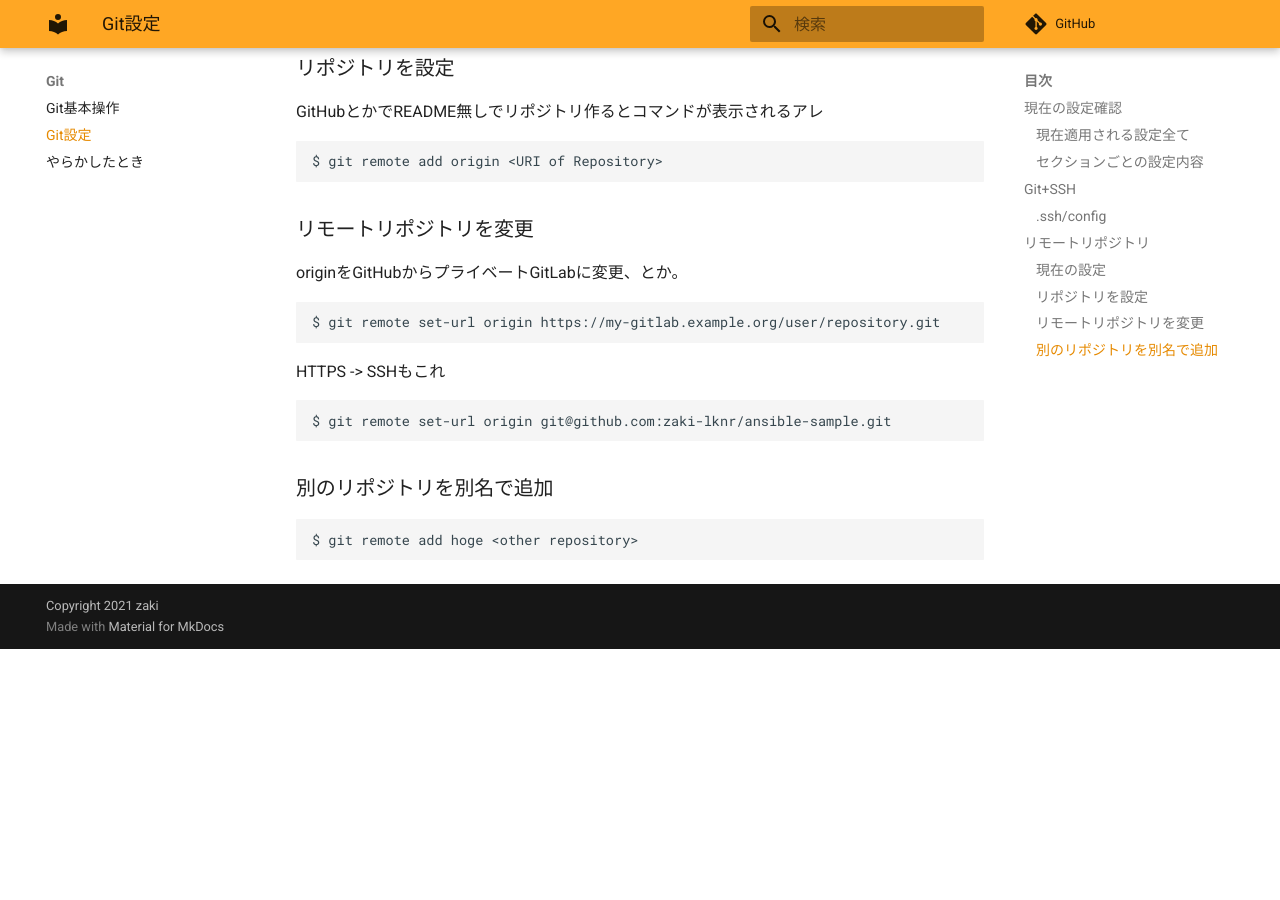
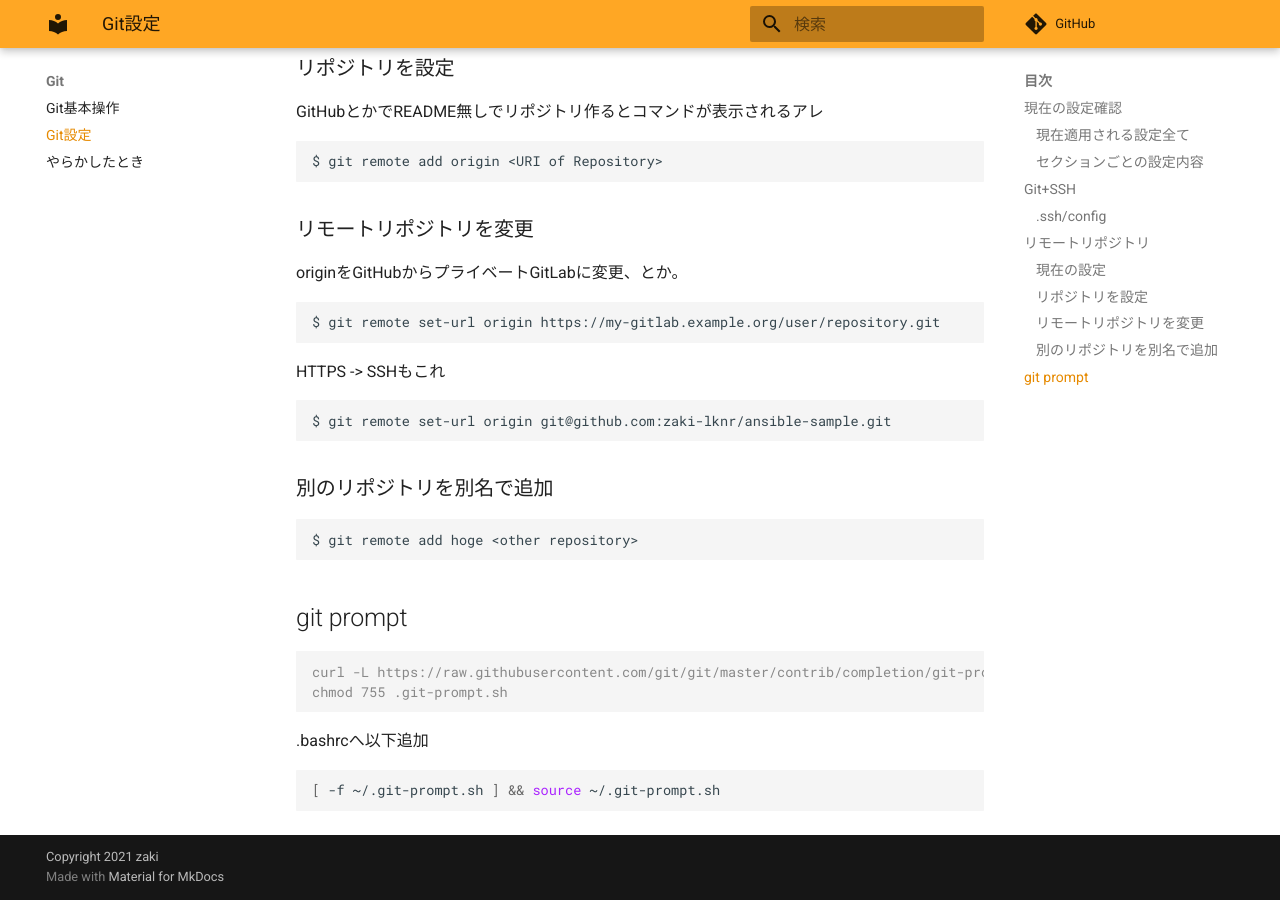
Before and after one commit to zaki-lknr/docs, an MkDocs documentation site: the page built from docs/Git/configure.md, in a window 1280 px wide and 900 px high, scrolled down 1141 px. Built offline with MkDocs 1.6.1 and Material for MkDocs 9.7.7, drawn with Linux system fonts in a browser that asks for light colours; comment, search, counter and statistics services are not loaded; before the commit the page ends 1790 px from its top, so only the background shows below that.

Commit message:
add: git-prompt

````diff
--- a/docs/Git/configure.md
+++ b/docs/Git/configure.md
@@ -74,3 +74,16 @@ $ git remote set-url origin git@github.com:zaki-lknr/ansible-sample.git
 ```
 $ git remote add hoge <other repository>
 ```
+
+## git prompt
+
+```console
+curl -L https://raw.githubusercontent.com/git/git/master/contrib/completion/git-prompt.sh -o .git-prompt.sh
+chmod 755 .git-prompt.sh
+```
+
+.bashrcへ以下追加
+
+```sh
+[ -f ~/.git-prompt.sh ] && source ~/.git-prompt.sh
+```
````
